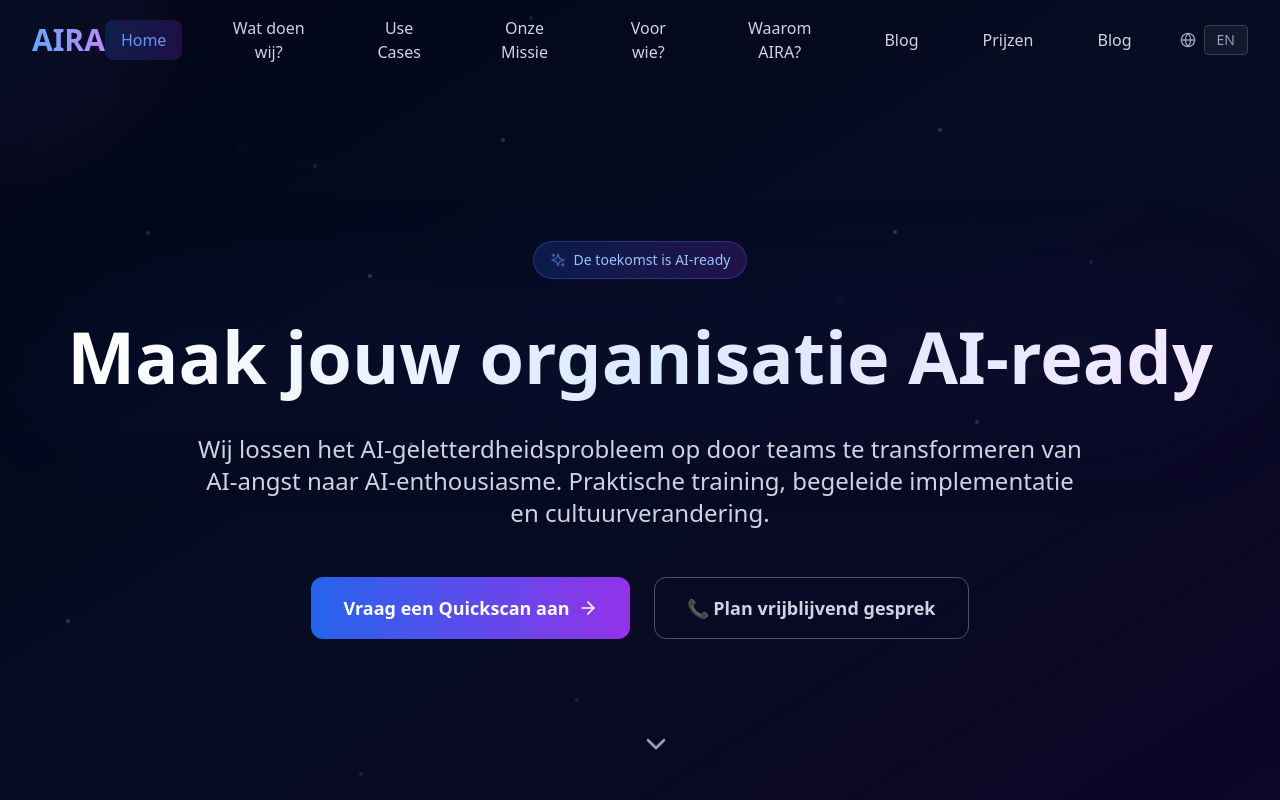
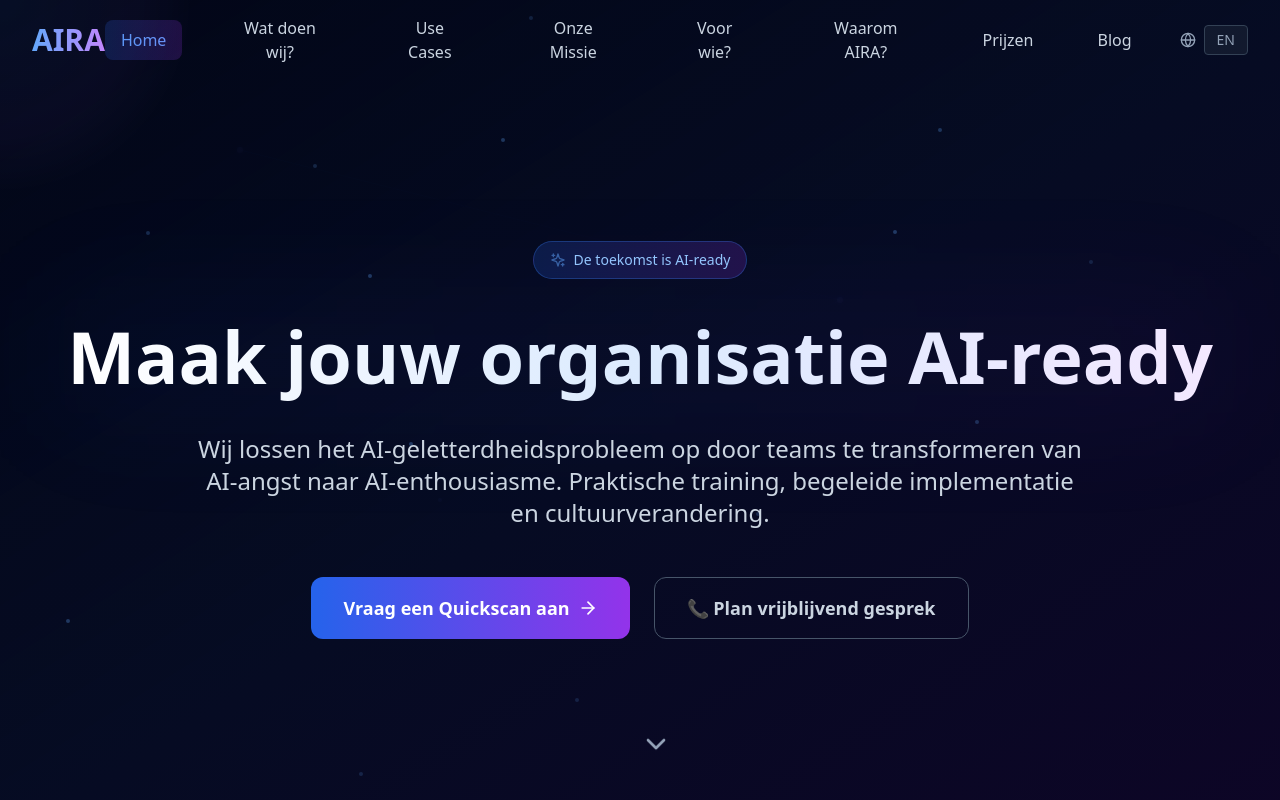
Before and after one commit to Mujtabaghulam17/AiraV2, a Next.js app: page / in a window 1280 px wide. Shown: the top 800 px of the page. Built offline with nearby package versions, Linux system fonts and the light colour scheme.

Commit message:
Update AIRAWebsite.tsx

```diff
--- a/app/components/AIRAWebsite.tsx
+++ b/app/components/AIRAWebsite.tsx
@@ -55,7 +55,6 @@
         mission: 'Onze Missie',
         target: 'Voor wie?',
         why: 'Waarom AIRA?',
-        blog: 'Blog',
         contact: 'Contact'
       },
       hero: {
@@ -187,7 +186,6 @@
         mission: 'Our Mission',
         target: 'For whom?',
         why: 'Why AIRA?',
-        blog: 'Blog',
         contact: 'Contact'
       },
       hero: {
@@ -414,7 +412,7 @@
 
             {/* Desktop Menu */}
             <div className="hidden md:flex items-center space-x-8">
-              {['home', 'about', 'usecases', 'mission', 'target', 'why', 'blog'].map((section) => (
+  {['home', 'about', 'usecases', 'mission', 'target', 'why'].map((section) => (
     <button
       key={section}
       onClick={() => scrollToSection(section)}
@@ -440,12 +438,13 @@
                 <div className="absolute inset-0 bg-gradient-to-r from-blue-600/20 to-purple-600/20 rounded-lg transition-all duration-300 opacity-0 scale-95 group-hover:opacity-100 group-hover:scale-100"></div>
               </a>
 
-              {/* Blog Link */}
+              {/* Blog Link - External */}
   <a
     href="/blog"
     className="relative px-4 py-2 rounded-lg transition-all duration-300 group text-slate-300 hover:text-blue-400"
   >
     Blog
+    <div className="absolute inset-0 bg-gradient-to-r from-blue-600/20 to-purple-600/20 rounded-lg transition-all duration-300 opacity-0 scale-95 group-hover:opacity-100 group-hover:scale-100"></div>
   </a>
 
               {/* Language Switcher */}
@@ -491,6 +490,7 @@
               >
                 {language === 'nl' ? 'Prijzen' : 'Pricing'}
               </a>
+              {/* Mobile Blog Link */}
       <a
         href="/blog"
         className="block w-full text-left px-4 py-3 text-slate-300 hover:text-blue-400 hover:bg-slate-800/50 rounded-lg transition-all duration-300"
```
Lines whose indentation alone changed are shown as unchanged.
